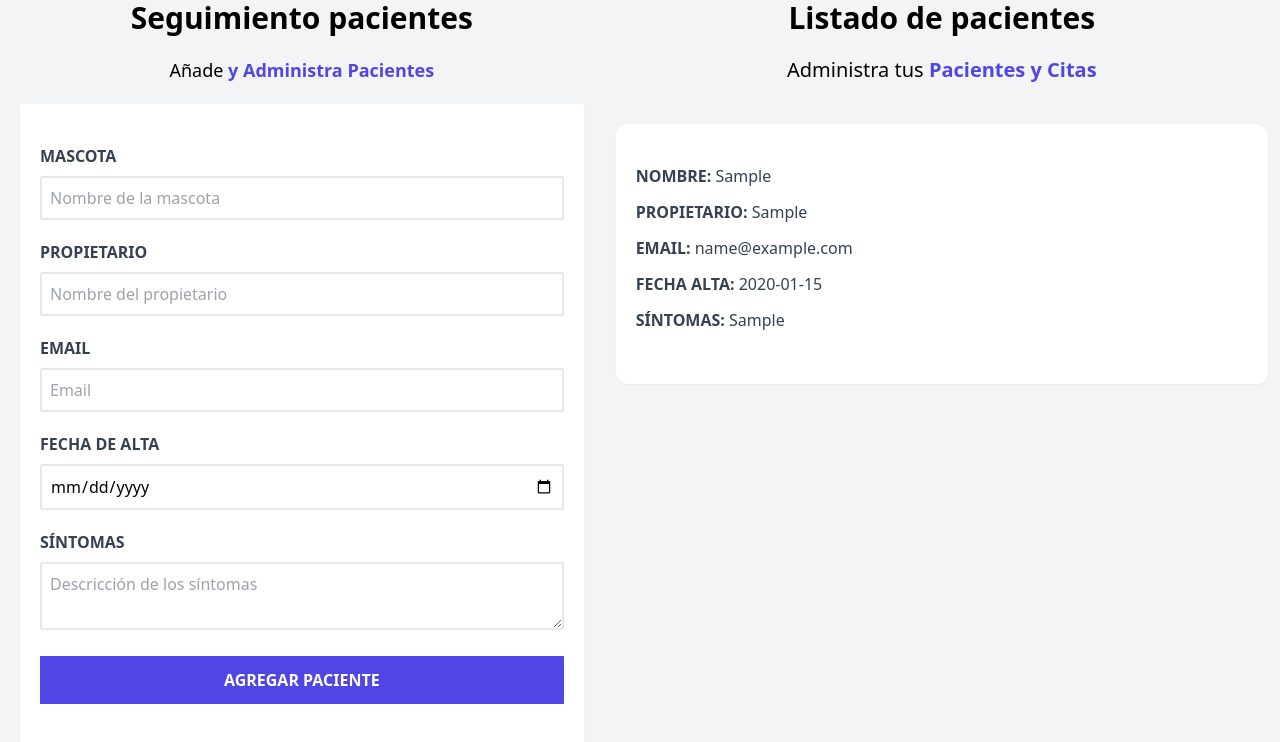
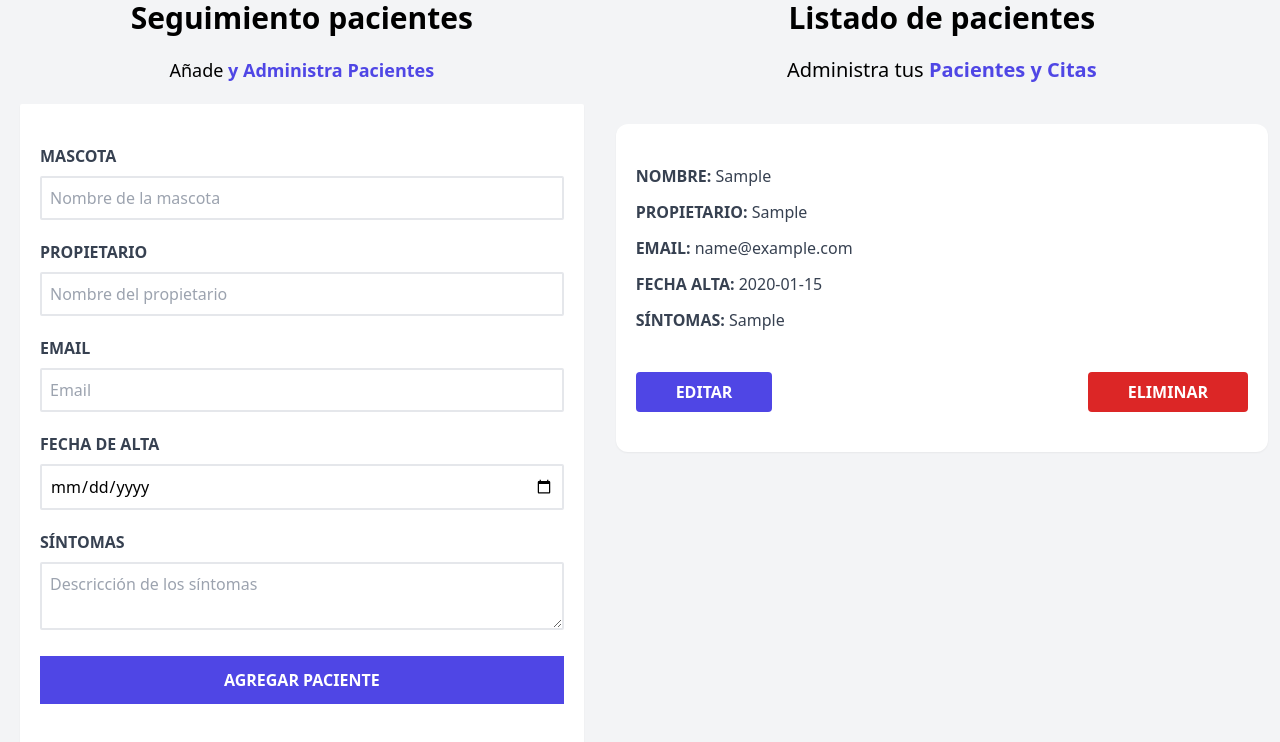
Before and after one commit to YouDevs/react-veterinaria, a React (Vite) app: page / in a window 1280 px wide. Both pictures are taken after typing "Sample", "Sample", "name@example.com", "2020-01-15", "Sample" into the empty fields and a click on the button "AGREGAR PACIENTE". Shown: the part 176-918 px from the top of the page. Built offline with nearby package versions, Linux system fonts and the light colour scheme.

Commit message:
mostrar texto condicional y botones editar-eliminar

```diff
--- a/src/components/Patient.jsx
+++ b/src/components/Patient.jsx
@@ -16,6 +16,20 @@
         <p className='font-bold mb-3 text-gray-700 uppercase'> Síntomas: {''}
           <span className='font-normal normal-case'>{patient.symptom}</span>
         </p>
+        <div className="flex justify-between mt-10">
+          <button
+            type="button"
+            className="py-2 px-10 bg-indigo-600 hover:bg-indigo text-white font-bold uppercase rounded"
+          >
+              Editar
+          </button>
+          <button
+            type="button"
+            className="py-2 px-10 bg-red-600 hover:bg-red text-white font-bold uppercase rounded"
+          >
+              Eliminar
+          </button>
+        </div>
     </div>
   )
 }
--- a/src/components/PatientList.jsx
+++ b/src/components/PatientList.jsx
@@ -5,18 +5,29 @@
 
   return (
     <div className='md:w-1/2 lg:w-3/5 md:h-screen overflow-y-scroll'>
-
+        { patients && patients.length? (
+            <>
               <h2 className='font-black text-3xl text-center'>Listado de pacientes</h2>
               <p className='text-xl mt-5 mb-10 text-center'>
                 Administra tus {''}
                 <span className='text-indigo-600 font-bold'>Pacientes y Citas</span>
               </p>
-
               {
                 patients.map( (patient) =>  (
                     <Patient key={ patient.id } patient={patient} />
                   )
               )}
+            </>
+          ): (
+            <>
+              <h2 className='font-black text-3xl text-center'>No hay pacientes</h2>
+              <p className='text-xl mt-5 mb-10 text-center'>
+                Comienza agregando tus pacientes
+                <span className='text-indigo-600 font-bold'> y se mostrarán en este espacio</span>
+              </p>
+            </>
+          )
+        }
 
     {/*
       <Patient />
```
Lines whose indentation alone changed are shown as unchanged.
